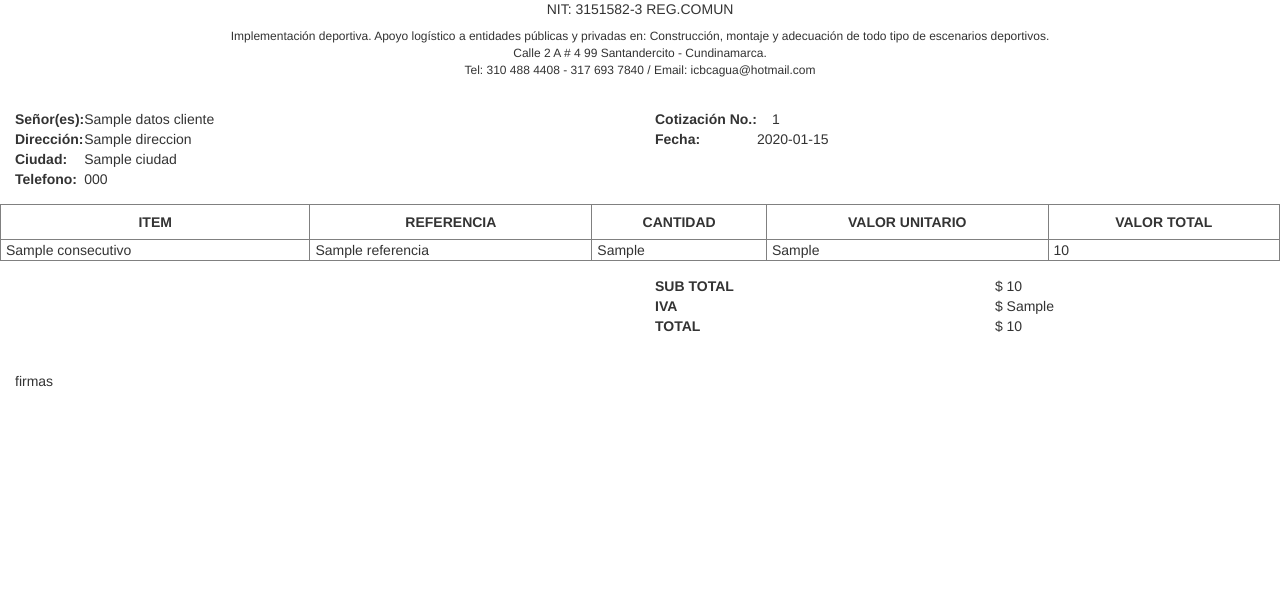
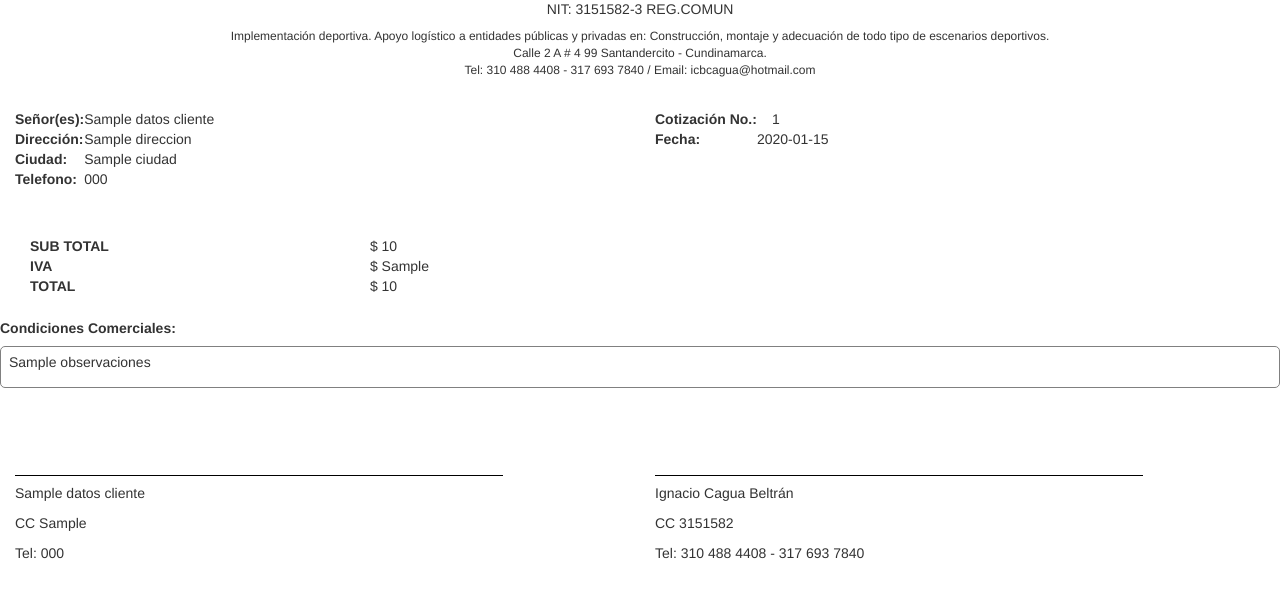
Before and after one commit to mmesas3699/SolucionesIntegrales, a Python web app: template app/templates/remision-pdf.html in a window 1280 px wide. Shown: the part 197-800 px from the top of the page. Run offline with Jinja, Linux system fonts and the light colour scheme; the template is opened without the code that fills it: most values are stand-ins (such as "Sample title", 1, 10 or a date in 2020); some libraries are stand-ins or nearby versions.

Commit message:
Añadí espacion para las firmas y condiciones comerciales para la impresión de remisiones

```diff
--- a/app/templates/remision-pdf.html
+++ b/app/templates/remision-pdf.html
@@ -76,7 +76,7 @@
 	  	<table>
 	  		<tr>
 	  			<th>Señor(es):</th>
-	  			<td> {{ datos_cliente['nombre_cliente'] }}</td>
+	  			<td> {{ datos_cliente['nombre_cliente'] }} </td>
 	  		</tr>
 	  		<tr>
 	  			<th>Dirección:</th>
@@ -108,7 +108,7 @@
   <!-- Fin Datos factura -->
 
 <!-- Items factura -->
-	<div>
+	<div class="table-responsive">
 		<table style="width: 100%; border-collapse: collapse; border: solid 1px;">
 			<thead>
 				<th class="items-th">ITEM</th>
@@ -156,13 +156,28 @@
 
 	<div class="container-fluid">
 		<div class="row">
-			<label></label>
+			<h5><b>Condiciones Comerciales:</b></h5>
+			<div class="col" style="border: 0.5px solid grey; border-radius: 5px; padding: 5px 8px 5px 8px;">
+				<p style="font-size: 14px;">{{ remision['observaciones'] }}</p>
+			</div>
+		</div>
+
+		<div class="row" style="margin-top: 80px;">
+			<div class="col-xs-6">
+				<hr style="border-color: black; width: 80%; margin: 0.5em 0em 0.5em 0em;">
+				<p>{{ datos_cliente['nombre_cliente'] }} </p>
+				<p>CC {{ datos_cliente['identificacion_cliente'] }} </p>
+				<p>Tel: {{ datos_cliente['telefono'] }}</p>
+			</div>
+			<div class="col-xs-6">
+				<hr style="border-color: black; width: 80%; margin: 0.5em 0em 0.5em 0em;">
+				<p>Ignacio Cagua Beltrán</p>
+				<p>CC 3151582</p>
+				<p>Tel: 310 488 4408 - 317 693 7840</p>
+			</div>
 		</div>
 	</div>
 
-  <div class="container-fluid">
-  	firmas
-  </div>
 <!-- Fin contenedor -->
 </body>
 </html>
```
